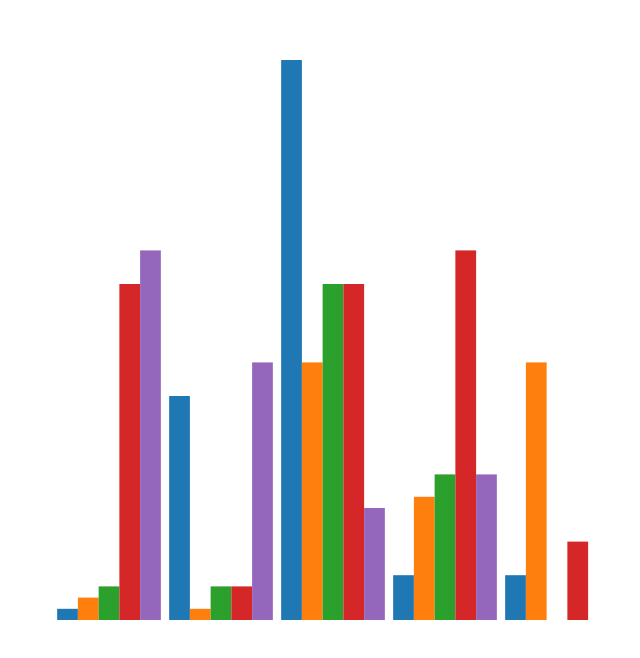
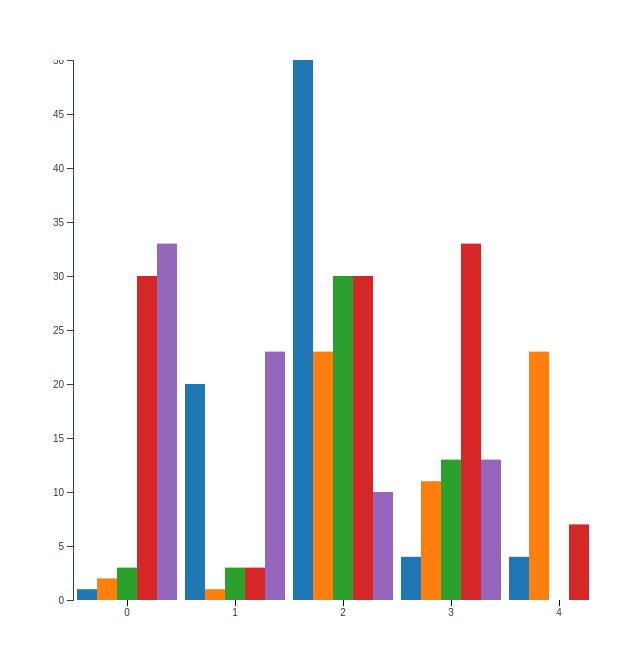
Before and after one commit to JessYan0913/data-vis, a Vue app: page / in a window 1280 px wide. Shown: the top 658 px of the page, without its empty margins (307-947 px from the left). Built offline with nearby package versions, Linux system fonts and the light colour scheme.

Commit message:
增加坐标轴

```diff
--- a/src/basic/bar.js
+++ b/src/basic/chart/bar.js
@@ -5,9 +5,10 @@ import {
   schemeCategory10,
   range,
   max,
-  select
+  select,
+  axisBottom,
+  axisLeft
 } from 'd3';
-import { dimensionArray } from '../utils/array-util';
 import Chart from './chart';
 import style from './style.css';
 
@@ -15,11 +16,11 @@ const BarChart = (() => {
   let xScale = scaleBand();
   let yScale = scaleLinear();
   let colors = schemeCategory10;
-  let tooltip = d => `<div>${d}</div>`;
+  let yMax = NaN;
 
   class BarChart extends Chart {
-    constructor(selection) {
-      super(selection);
+    constructor(obj) {
+      super(obj);
     }
 
     draw() {
@@ -27,30 +28,50 @@ const BarChart = (() => {
 
       //获取svg的高度和宽度
       let chartWidth = this.svg.attr('width');
-      let chartHeight = this.svg.attr('height');
+      let chartHeight = this.svg.attr('height') - 20;
 
       yScale
         //将二维数组转换为一维数组，然后求出全部数据的最大值和最小值
-        .domain(extent([].concat.apply([], data)))
+        .domain(yMax ? [0, yMax] : extent([].concat.apply([], data)))
         .range([chartHeight, 0])
         .nice();
 
       xScale
         //求二维数组中长度最长数组长度
         .domain(range(max(data, d => d.length)))
-        .range([0, chartWidth]);
+        .range([20, chartWidth]);
 
       let xGroupScale = scaleBand()
         .domain(range(data.length))
         .range([0, xScale.bandwidth()])
         .paddingOuter(0.2);
 
-      let body = select(this.selection)
+      let tooltipContainer = select(this.element)
         .append('div')
         .attr('class', 'tooltip');
 
+      let tooltip = this.tooltip();
+
+      //x轴的比例尺
+      var xAxis = axisBottom().scale(xScale);
+      //y轴比例尺
+      var yAxis = axisLeft().scale(yScale);
+
       this.svg
         .append('g')
+        .attr('transform', 'translate(20, 0)')
+        .call(yAxis);
+      //
+      //添加一个x周到分组标签
+      this.svg
+        .append('g')
+        .attr('class', 'x axis')
+        .attr('transform', 'translate(0,' + chartHeight + ')')
+        .call(xAxis);
+
+      this.svg
+        .append('g')
+        .style('fill', 'red')
         .selectAll('g')
         .data(data)
         .enter()
@@ -78,26 +99,30 @@ const BarChart = (() => {
           return yScale(d);
         })
         .on('mouseover', function(event, d) {
-          body
+          tooltipContainer
             .html(tooltip(d))
             .style('left', event.pageX + 'px')
             .style('top', event.pageY + 20 + 'px')
             .style('opacity', 1.0);
         })
         .on('mouseout', function(event, d) {
-          body.style('opacity', 0.0);
+          tooltipContainer.style('opacity', 0.0);
         });
     }
 
     colors(_) {
-      if (!arguments.length) return colors;
+      if (!arguments.length) {
+        return colors;
+      }
       colors = _;
       return this;
     }
 
-    tooltip(_) {
-      if (!arguments.length) return tooltip;
-      tooltip = _;
+    yMax(_) {
+      if (!arguments.length) {
+        return yMax;
+      }
+      yMax = +_;
       return this;
     }
   }
--- a/src/basic/chart.js
+++ b/src/basic/chart/chart.js
@@ -5,39 +5,58 @@ const Chart = (() => {
   let width = 500;
   let height = 500;
   let margin = { top: 20, right: 20, bottom: 20, left: 20 };
+  let tooltip = d => `<div>${d}</div>`;
+  let xAxis = {};
+  let yAxis = {};
 
   class Chart {
-    constructor(selection) {
-      this.selection = selection;
-      this.svg = select(this.selection).append('svg');
+    constructor(obj) {
+      this.element = obj?.element ?? 'body';
+      this.svg = select(this.element).append('svg');
     }
 
     data(_) {
-      if (!arguments.length) return data;
+      if (!arguments.length) {
+        return data;
+      }
       data = _;
       return this;
     }
 
     width(_) {
-      if (!arguments.length) return width;
+      if (!arguments.length) {
+        return width;
+      }
       width = +_;
       this.svg.attr('width', width - margin.left - margin.right);
       return this;
     }
 
     height(_) {
-      if (!arguments.length) return height;
+      if (!arguments.length) {
+        return height;
+      }
       height = +_;
       this.svg.attr('height', height - margin.top - margin.bottom);
       return this;
     }
 
     margin(_) {
-      if (!arguments.length) return margin;
+      if (!arguments.length) {
+        return margin;
+      }
       margin = _;
       this.svg
         .attr('width', width - margin.left - margin.right)
         .attr('height', height - margin.top - margin.bottom);
+      return this;
+    }
+
+    tooltip(_) {
+      if (!arguments.length) {
+        return tooltip;
+      }
+      tooltip = _;
       return this;
     }
   }
--- a/src/basic/style.css
+++ b/src/basic/chart/style.css
@@ -10,3 +10,19 @@
   background-color: rgba(8, 8, 8, 0.6);
   border-radius: 5px;
 }
+
+.axis text {
+  font: 10px sans-serif;
+}
+
+.axis path,
+.axis line {
+  fill: none;
+  stroke: #000;
+  shape-rendering: crispEdges;
+}
+
+/*将x轴的坐标的横线隐藏*/
+.x.axis path {
+  display: none;
+}
--- /dev/null
+++ b/src/basic/enums/index.js
@@ -0,0 +1,5 @@
+import AxisOrientation from './axis-orientation';
+
+export {
+    AxisOrientation
+}
--- a/src/components/bar/index.vue
+++ b/src/components/bar/index.vue
@@ -3,32 +3,30 @@
 </template>
 
 <script>
-import BarChart from '../../basic/bar';
+import BarChart from '../../basic/chart/bar';
+import { getFields } from '../../utils/array-util';
 
 let data = [
   [1, 20, 50, 4, 4],
   [2, 1, 23, 11, 23],
-  [3, 3, 30, 13],
+  [3, 3, 30, 13, 0],
   [30, 3, 30, 33, 7],
-  [33, 23, 10, 13]
-];
-
-let data1 = [
-  {id: 1, name: 'a', value: 32},
-  {id: 2, name: 'b', value: 25},
-  {id: 3, name: 'c', value: 67},
-  {id: 4, name: 'd', value: 2},
+  [33, 23, 10, 13, 0]
 ];
 
 export default {
   mounted() {
-    let chart = new BarChart('#div');
-    chart
-      .width(600)
-      .height(600)
-      .data(data)
-      .tooltip(d => `<div>数据:${d}</div>`)
-      .draw();
+    let chart = new BarChart({
+      element: '#div'
+    });
+    console.log(chart);
+    chart.width(600);
+    chart.height(600);
+    chart.data(data);
+    chart.tooltip(d => {
+      return `<div>数据:${d}</div>`;
+    });
+    chart.draw();
   }
 };
 </script>
```
Also changed, not shown: src/basic/axis/axis.js (added, +37 -0 lines), src/basic/enums/axis-orientation.js (added, +9 -0 lines).
